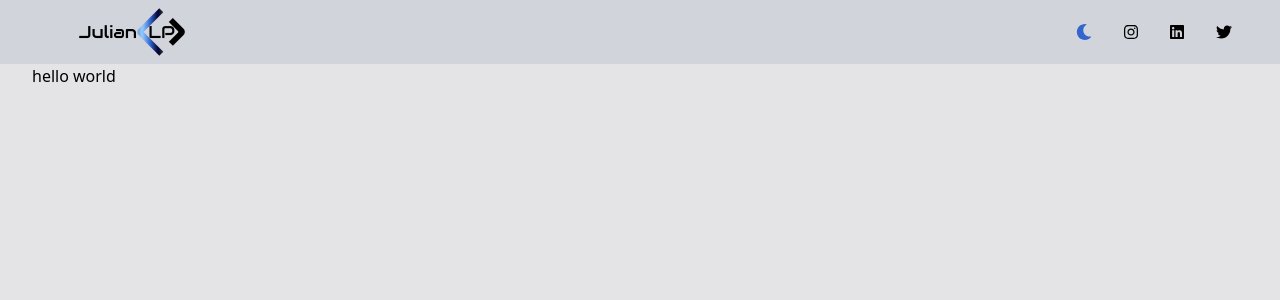
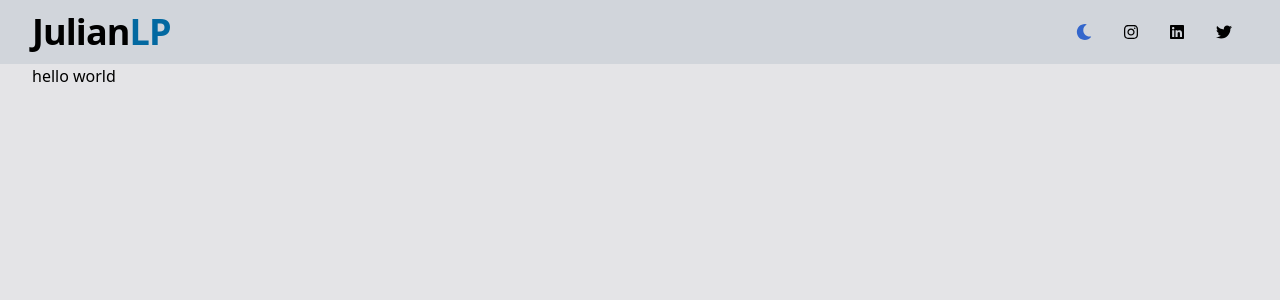
Before and after one commit to Kadus90/julianLP, a Next.js app: page / in a window 1280 px wide. Shown: the top 300 px of the page. Built offline with nearby package versions, Linux system fonts and the light colour scheme; what @tailwindcss/typography would draw is missing.

Commit message:
hid logo, pruned imports

```diff
--- a/src/components/Navbar/Navbar.tsx
+++ b/src/components/Navbar/Navbar.tsx
@@ -1,4 +1,4 @@
-import { FC, useState, useContext } from 'react';
+import { FC, useState } from 'react';
 import Config from '../../config';
 import NavbarLink from './NavbarLink';
 import HamburgerMenu from './HamburgerMenu';
@@ -6,6 +6,7 @@ import SiteLogo from '../Logo/SiteLogo';
 import SocialLinks from '../Links/SocialLinks';
 import { useTheme } from 'next-themes';
 import ThemeButton from '../Buttons/ThemeButton';
+import Link from 'next/link';
 
 type NavbarProps = {
   showLinks?: boolean;
@@ -16,6 +17,7 @@ const Navbar: FC<NavbarProps> = (props: NavbarProps) => {
   const { theme } = useTheme();
 
   return (
+    <>
       <nav className="bg-cool-gray-300 dark:bg-cool-gray-800">
         <div className="max-w-7xl mx-auto px-2 sm:px-6 lg:px-8">
           <div className="relative flex items-center justify-between h-16">
@@ -27,7 +29,14 @@ const Navbar: FC<NavbarProps> = (props: NavbarProps) => {
               )}
             </div>
             <div className="flex-1 flex items-center justify-center sm:justify-start">
-            <SiteLogo></SiteLogo>
+              {/* <SiteLogo /> */}
+              <Link href="/">
+                <a>
+                  <h1 className="text-4xl tracking-tight font-extrabold">
+                    Julian<span className="text-lightBlue-700">LP</span>
+                  </h1>
+                </a>
+              </Link>
               {/* Nav buttons for desktop */}
               <div className="hidden sm:block sm:ml-6 flex-1">
                 {showLinks && (
@@ -43,7 +52,6 @@ const Navbar: FC<NavbarProps> = (props: NavbarProps) => {
                   </div>
                 )}
               </div>
-
               <ThemeButton />
               <div className="hidden md:block">
                 <SocialLinks
@@ -70,6 +78,7 @@ const Navbar: FC<NavbarProps> = (props: NavbarProps) => {
           </div>
         )}
       </nav>
+    </>
   );
 };
 
```
Lines whose indentation alone changed are shown as unchanged.
